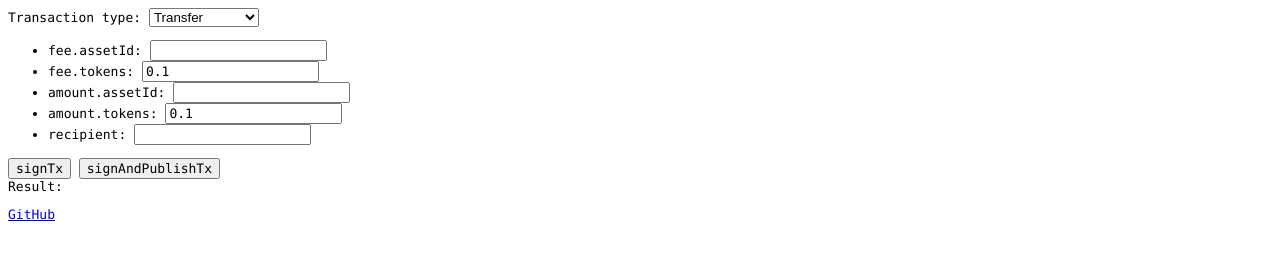
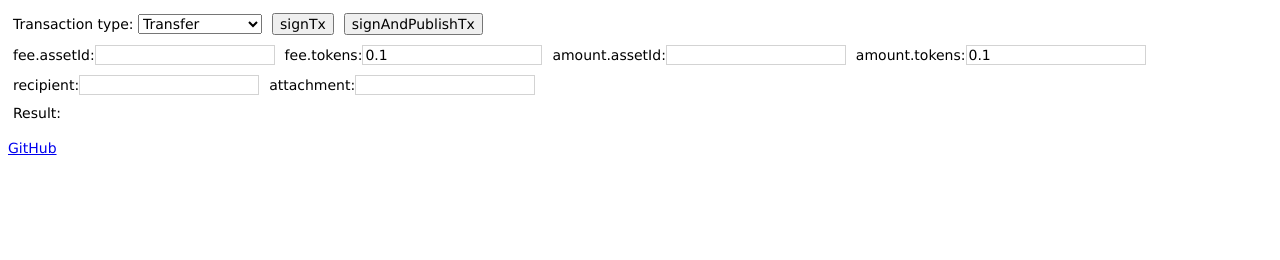
Before and after one commit to bodrych/waves-debug, a plain HTML site: page index.html in a window 1280 px wide. Drawn offline with nearby package versions, Linux system fonts and the light colour scheme.

Commit message:
added some styles

```diff
--- a/index.html
+++ b/index.html
@@ -1,7 +1,7 @@
 <!DOCTYPE html>
 <html>
 <head>
-	<script src="https://cdn.jsdelivr.net/npm/vue@2.5.17/dist/vue.js"></script>
+	<script src="https://cdn.jsdelivr.net/npm/vue@2.5.17/dist/vue.min.js"></script>
 	<script src="https://unpkg.com/base-58@0.0.1/Base58.js"></script>
 	<meta http-equiv="Content-Type" content="text/html; charset=utf-8" />
 	<meta name="viewport" content="width=device-width, initial-scale=1" />
@@ -9,86 +9,125 @@
 	<title>Waves Debug</title>
 	<style>
 	body {
-		font-family: Consolas, monospace;
-		font-size: 13px;
+		font-family: Verdana, Consolas, monospace;
+		font-size: 14px;
 	}
 	.bordered {
 		border: 1px solid lightgray;
 		border-radius:5px;
 	}
-	input {
+	input, select {
 		font-family: inherit;
 		font-size: inherit;
 	}
-	#params > ul {
-		list-style-type: none;
-		padding: 0;
+	input[type=text], input[type=number], input[type=checkbox] {
+		border: 1px solid lightgray;
+	}
+	#app {
+		display: flex;
+		flex-direction: column;
+	}
+	#header {
+		display: flex;
+		flex-direction: row;
+		/*justify-content: space-between;*/
+		align-items: center;
+	}
+	#header > div {
+		/*flex: 1;*/
+		padding: 5px;
+	}
+	#params {
+		display: flex;
+		flex-direction: column;
+	}
+	#params > div {
+		display: flex;
+		flex-direction: row;
+		flex-wrap: wrap;
+		/*justify-content: space-between;*/
+		align-items: center;
+	}
+	#params-first > div, #params-second > div, #params-third > div {
+		align-items: center;
+		padding: 5px;
+	}
+	#result {
+		padding: 5px;
+		overflow-x: auto;
 	}
 </style>
 </head>
 <body>
-	<div id="app" class="flex-item">
+	<div id="app">
+		<div id="header">
 			<div>
-			Transaction type:
+				<label>Transaction type:</label>
 				<select v-model="type" >
 					<option :value="type.id" v-for="type in types">{{ type.name }}</option>
 				</select>
 			</div>
 			<div>
-			<ul>
-				<li>fee.assetId: <input v-model="dataArray[type].data.fee.accetId" type="text" name=""></li>
-				<li>fee.tokens: <input v-model="dataArray[type].data.fee.tokens" type="text" name=""></li>
-				<li v-if="type == 3">name: <input v-model="dataArray[type].data.name" type="text" name=""></li>
-				<li v-if="type == 3">description: <input v-model="dataArray[type].data.description" type="text" name=""></li>
-				<li v-if="type == 3 || type == 5 || type == 6">quantity: <input v-model="dataArray[type].data.quantity" type="text" name=""></li>
-				<li v-if="type == 3">precision: <input v-model="dataArray[type].data.fee.precision" type="text" name=""></li>
-				<li v-if="type == 3 || type == 5 || type == 6">reissuable: <input v-model="dataArray[type].data.reissuable" type="checkbox" name=""></li>
-				<li v-if="type == 4">amount.assetId: <input v-model="dataArray[type].data.amount.accetId" type="text" name=""></li>
-				<li v-if="type == 4">amount.tokens: <input v-model="dataArray[type].data.amount.tokens" type="text" name=""></li>
-				<li v-if="type == 4 || type == 8">recipient: <input v-model="dataArray[type].data.recipient" type="text" name=""></li>
-				<li v-if="type == 5 || type == 6">assetId: <input v-model="dataArray[type].data.accetId" type="text" name=""></li>
-				<li v-if="type == 8">amount: <input v-model="dataArray[type].data.amount" type="text" name=""></li>
-				<li v-if="type == 9">leaseId: <input v-model="dataArray[type].data.leaseId" type="text" name=""></li>
-				<li v-if="type == 11">totalAmount.assetId: <input v-model="dataArray[type].data.totalAmount.assetId" type="text" name=""></li>
-				<li v-if="type == 11">totalAmount.tokens: <input v-model="dataArray[type].data.totalAmount.tokens" type="text" name=""></li>
-				<li v-if="type == 11">
-					transfers:
-					<ul>
-						<li v-for="(item, index) in dataArray[type].data.transfers">
-							recipient: <input v-model="item.recipient" type="text" name="">
-							amount: <input v-model="item.amount" type="text" name="">
+				<input type="submit" value="signTx" @click="signTx(type)">
+			</div>
+			<div>
+				<input type="submit" value="signAndPublishTx" @click="signAndPublishTx(type)">
+			</div>
+		</div>
+
+		<div id="params">
+			<div id="params-first">
+				<div><label>fee.assetId:</label><input v-model="dataArray[type].data.fee.accetId" type="text" name=""></div>
+				<div><label>fee.tokens:</label><input v-model="dataArray[type].data.fee.tokens" type="text" name=""></div>
+				<div v-if="type == 3"><label>name:</label><input v-model="dataArray[type].data.name" type="text" name=""></div>
+				<div v-if="type == 3"><label>description:</label><input v-model="dataArray[type].data.description" type="text" name=""></div>
+				<div v-if="type == 3 || type == 5 || type == 6"><label>quantity:</label><input v-model="dataArray[type].data.quantity" type="text" name=""></div>
+				<div v-if="type == 3"><label>precision:</label><input v-model="dataArray[type].data.fee.precision" type="text" name=""></div>
+				<div v-if="type == 3 || type == 5 || type == 6"><label>reissuable:</label><input v-model="dataArray[type].data.reissuable" type="checkbox" name=""></div>
+				<div v-if="type == 4"><label>amount.assetId:</label><input v-model="dataArray[type].data.amount.accetId" type="text" name=""></div>
+				<div v-if="type == 4"><label>amount.tokens:</label><input v-model="dataArray[type].data.amount.tokens" type="text" name=""></div>
+				<div v-if="type == 4 || type == 8"><label>recipient:</label><input v-model="dataArray[type].data.recipient" type="text" name=""></div>
+				<div v-if="type == 4"><label>attachment:</label><input v-model="dataArray[type].data.attachment" type="text" name=""></div>
+				<div v-if="type == 5 || type == 6"><label>assetId:</label><input v-model="dataArray[type].data.accetId" type="text" name=""></div>
+				<div v-if="type == 8"><label>amount:</label><input v-model="dataArray[type].data.amount" type="text" name=""></div>
+				<div v-if="type == 9"><label>easeId:</label><input v-model="dataArray[type].data.leaseId" type="text" name=""></div>
+				<div v-if="type == 11"><label>totalAmount.assetId:</label><input v-model="dataArray[type].data.totalAmount.assetId" type="text" name=""></div>
+				<div v-if="type == 11"><label>totalAmount.tokens:</label><input v-model="dataArray[type].data.totalAmount.tokens" type="text" name=""></div>
+				<div v-if="type == 13"><label>script:</label><input v-model="dataArray[type].data.script" type="text" name=""></div>
+				<div v-if="type == 14"><label>minSponsoredAssetFee.assetId:</label><input v-model="dataArray[type].data.minSponsoredAssetFee.accetId" type="text" name=""></div>
+				<div v-if="type == 14"><label>minSponsoredAssetFee.tokens:</label><input v-model="dataArray[type].data.minSponsoredAssetFee.tokens" type="text" name=""></div>
+			</div>
+			<div id="params-second" v-if="type == 11">
+				<div v-for="(item, index) in dataArray[type].data.transfers">
+					<label>transfers[{{index}}].recipient:</label><input v-model="item.recipient" type="text" name="">
+					<label>transfers[{{index}}]amount:</label><input v-model="item.amount" type="text" name="">
 					<input type="submit" value="-" @click="dataArray[type].data.transfers.splice(index, 1)">
-						</li>
+				</div>
 				<input type="submit" value="+" @click="dataArray[type].data.transfers.push({recipient: '', amount: 0})">
-					</ul>
-				</li>
-				<li v-if="type == 12">
-					data:
-					<ul>
-						<li v-for="(item, index) in dataArray[type].data.data">
-							type:
+			</div>
+			<div id="params-third" v-if="type == 12" v-for="(item, index) in dataArray[type].data.data">
+					<div>
+						<label>data[{{index}}].type:</label>
 						<select v-model="item.type">
 							<option value="integer">integer</option>
 							<option value="string">string</option>
 							<option value="boolean">boolean</option>
 							<option value="binary">binary</option>
 						</select>
-							key: <input v-model="item.key" type="text" name="">
-							value:
+					</div>
+					<div>
+						<label>data[{{index}}].key:</label><input v-model="item.key" type="text" name="">
+					</div>
+					<div>
+						<label>data[{{index}}].value:</label>
+					</div>
 					<input v-if="item.type == 'string' || item.type == 'binary' || item.type == ''" v-model="item.value" type="text" name="">
 					<input v-if="item.type == 'boolean'" v-model="item.value" type="checkbox" name="">
 					<input v-if="item.type == 'integer'" v-model.number="item.value" type="number" name="">
 					<input type="submit" value="-" @click="dataArray[type].data.data.splice(index, 1)">
-						</li>
 					<input type="submit" value="+" @click="dataArray[type].data.data.push({type: 'integer', key: '', value: 0})">
-					</ul>
-				</li>
-				<li v-if="type == 13">script: <input v-model="dataArray[type].data.script" type="text" name=""></li>
-				<li v-if="type == 14">minSponsoredAssetFee.assetId: <input v-model="dataArray[type].data.minSponsoredAssetFee.accetId" type="text" name=""></li>
-				<li v-if="type == 14">minSponsoredAssetFee.tokens: <input v-model="dataArray[type].data.minSponsoredAssetFee.tokens" type="text" name=""></li>
-			</ul>
-			<input type="submit" value="signTx" @click="signTx(type)">
-			<input type="submit" value="signAndPublishTx" @click="signAndPublishTx(type)">
+			</div>
+
 		</div>
 
 		<div id="result">
@@ -249,11 +288,11 @@
 				}
 			},
 			created: function() {
-				setTimeout(() => {
-					if (!this.checkKeeper()) {
-						alert('Please, install Waves Keeper');
-					}
-				}, 1000);
+				// setTimeout(() => {
+				// 	if (!this.checkKeeper()) {
+				// 		alert('Please, install Waves Keeper');
+				// 	}
+				// }, 1000);
 			},
 			methods: {
 				checkKeeper: function() {
```
Lines whose indentation alone changed are shown as unchanged.
